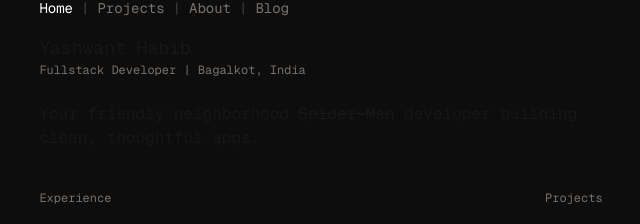
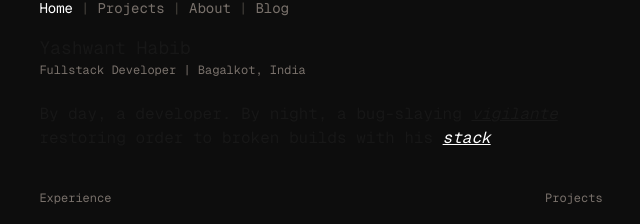
Before and after one commit to YashwantHabib/portfolio-yashwant, a Next.js app: page / in a window 1280 px wide. Shown: the part 142-366 px from the top of the page, without its empty margins (319-959 px from the left). Built offline with nearby package versions, Linux system fonts and the light colour scheme.

Commit message:
Some more styling with the devil of hells's kitchen

```diff
--- a/src/app/_components/intro.tsx
+++ b/src/app/_components/intro.tsx
@@ -10,13 +10,35 @@ export default function Intro() {
       </p>
       <p className="py-6">
         {intro.taglineStart}{" "}
-        <span className="relative group line-through">
+        <span className="relative group underline italic">
           {intro.taglineStrike}
-          <span className="absolute -top-6 left-1/2 -translate-x-1/2 opacity-0 group-hover:opacity-100 transition-opacity text-xl">
-            🕷️
+          <span className="absolute -top-6 left-1/2 -translate-x-1/2 opacity-0 group-hover:opacity-100 transition-opacity">
+            <svg
+              xmlns="http://www.w3.org/2000/svg"
+              className="h-6 w-6 text-red-700"
+              viewBox="0 0 24 24"
+              fill="currentColor"
+            >
+              <path d="M12 0C5.375 0 0 5.375 0 12s5.375 12 12 12 12-5.375 12-12S18.625 0 12 0zm0 22C6.477 22 2 17.523 2 12S6.477 2 12 2s10 4.477 10 10-4.477 10-10 10z" />
+              <text
+                x="6"
+                y="17"
+                fontSize="10"
+                fontFamily="Arial"
+                fill="currentColor"
+              >
+                DD
+              </text>
+            </svg>
           </span>
         </span>{" "}
-        {intro.taglineEnd}
+        {intro.taglineEnd}{" "}
+        <span className="relative group underline italic cursor-help text-white">
+          stack
+          <span className="absolute top-full mt-2 hidden w-max rounded bg-white px-2 py-1 text-xs text-black shadow group-hover:block">
+            React · TypeScript · Tailwind · Firebase
+          </span>
+        </span>
       </p>
     </div>
   );
--- a/src/app/_data/intro.ts
+++ b/src/app/_data/intro.ts
@@ -4,7 +4,7 @@ export const intro: Intro = {
   name: "Yashwant Habib",
   title: "Fullstack Developer",
   location: "Bagalkot, India",
-  taglineStart: "Your friendly neighborhood",
-  taglineStrike: "Spider-Man",
-  taglineEnd: "developer building clean, thoughtful apps.",
+  taglineStart: "By day, a developer. By night, a bug-slaying ",
+  taglineStrike: "vigilante",
+  taglineEnd: "restoring order to broken builds with his",
 };
```
